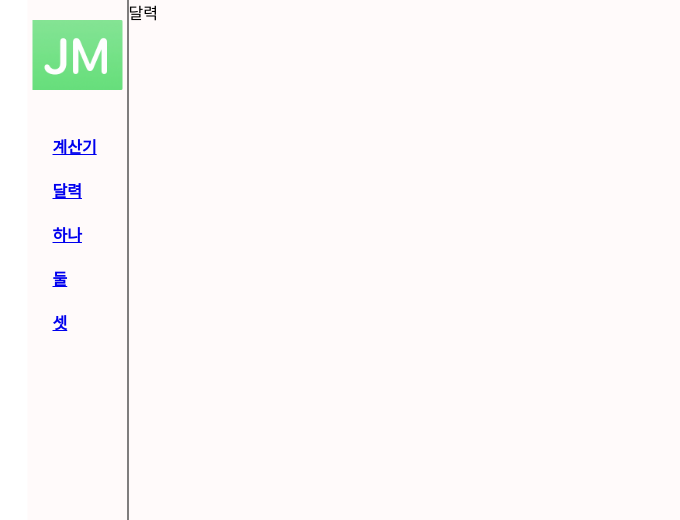
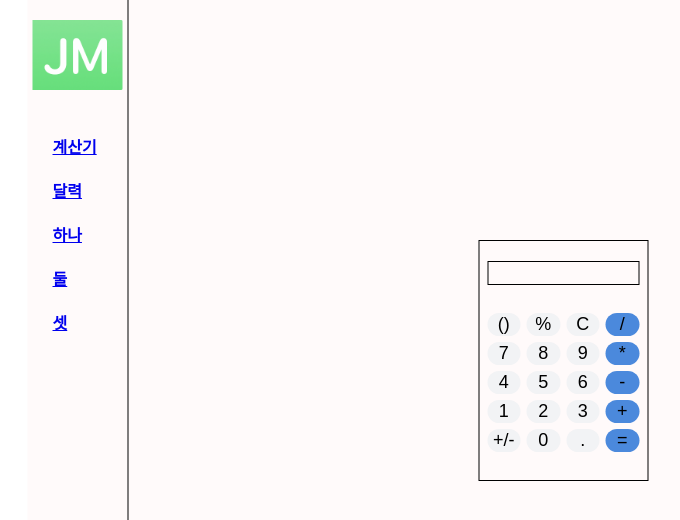
Before and after one commit to jm4293/Jm-project-1, a React (Create React App) app: page /calendar in a window 1280 px wide. Shown: the top 520 px of the page, without its empty margins (162-842 px from the left). Built offline with nearby package versions, Linux system fonts and the light colour scheme.

Commit message:
calendar

```diff
--- a/src/page/page_Calendar.jsx
+++ b/src/page/page_Calendar.jsx
@@ -1,5 +1,6 @@
 import React from "react";
 import styled from "styled-components";
+import Calculator from "../component/component_Calculator";
 
 const CalendarDiv = styled.div`
     width: 800px;
@@ -9,7 +10,7 @@ const CalendarDiv = styled.div`
 function Calendar() {
     return (
         <CalendarDiv>
-            달력
+            <Calculator/>
         </CalendarDiv>
     )
 }
```
Also changed, not shown: src/component/component-Calendar.jsx (added, +9 -0 lines), 2 other files (tests, documents, lock files or other folders).
